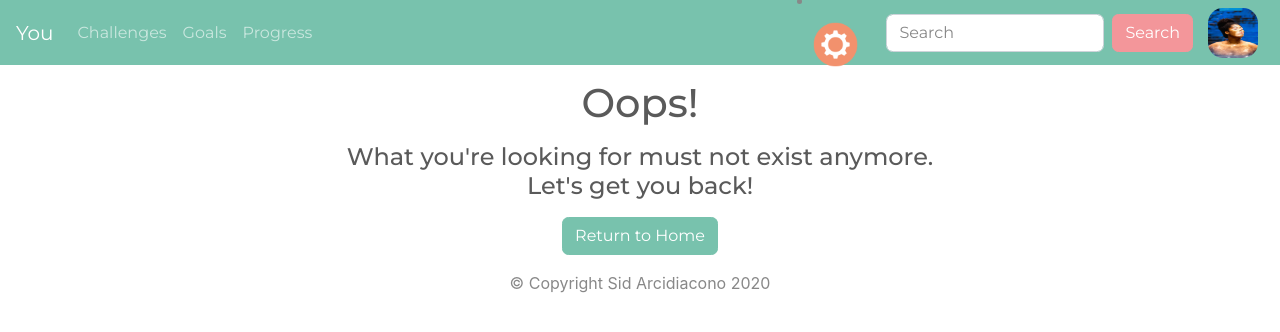
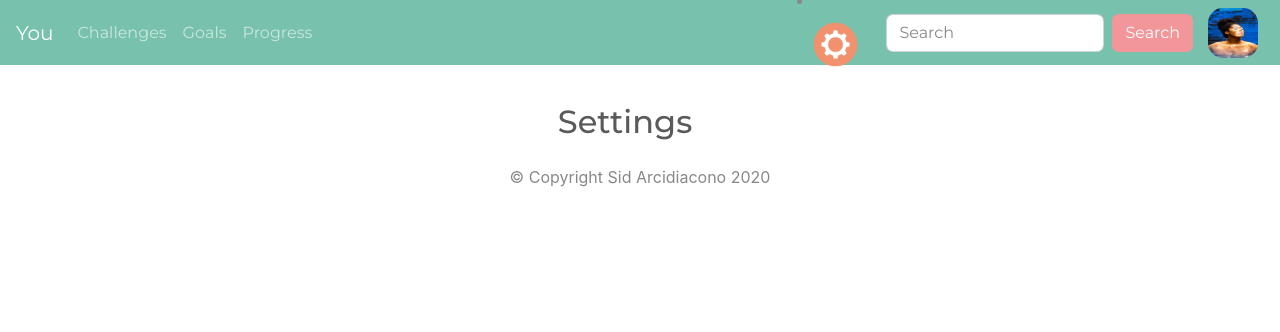
Before and after one commit to sidneyarcidiacono/you, a Flask app: page /settings in a window 1280 px wide. Shown: the top 332 px of the page. Run offline with Flask 2, Linux system fonts and the light colour scheme; the visitor is signed in with stand-in values (Sample User, id 1); some libraries are stand-ins or nearby versions.

Commit message:
Styling updates & creating settings template

```diff
--- a/you_app/static/css/styles.css
+++ b/you_app/static/css/styles.css
@@ -5,6 +5,21 @@
 
 header {
   height: 55px;
+}
+
+.flash-messages {
+  align-items: center;
+  background-color: transparent;
+  display: flex;
+  flex-direction: column;
+  justify-content: center;
+  position: absolute;
+  left: 50vh;
+  top: 40px;
+  margin-top: 50px;
+  margin-bottom: 25px;
+  text-align: center;
+  z-index: 100;
 }
 
 .jumbotron{
--- a/you_app/static/js/main.js
+++ b/you_app/static/js/main.js
@@ -2,54 +2,6 @@
 const openAtAGlanceBtn = document.getElementById('open-glance')
 const atAGlance = document.getElementById('at-a-glance')
 
-// Global variables for check in modal
-const openCheckIn = document.getElementById('open-checkin-modal')
-const checkInModal = document.getElementById('checkin-modal')
-const checkInCategory = document.getElementById('checkin-cat-select')
-const xButton = document.getElementById('x-checkin-btn')
-const closeCheckInBtn = document.getElementById('close-checkin')
-const saveCheckInBtn = document.getElementById('save-checkin')
-const checkInModalBackdrop = document.getElementById('checkin-modal-backdrop')
-
-// Event handler to show backdrop
-const toggleBackdropHandler = () => {
-  checkInModalBackdrop.classList.toggle('visible')
-}
-
-// Event handler to open checkin modal
-const openCheckInHandler = () => {
-  checkInModal.style.display = 'block'
-  toggleBackdropHandler()
-}
-
-// Event handler to close checkin modal
-const saveCheckIn = () => {
-  checkInModal.style.display = 'none'
-  toggleBackdropHandler()
-}
-
-const closeCheckInModal = () => {
-  checkInModal.style.display = 'none'
-  toggleBackdropHandler()
-}
-
-// Event handler functions for check in modal inner events
-const checkInHandler = () => {
-  const inputLabel = document.getElementById('input-label')
-  const hiddenForm = document.getElementById('checkin-form-part-two')
-  if (checkInCategory.value == "Water Intake") {
-    inputLabel.innerHTML = "How many oz did you drink today?"
-  } else if (checkInCategory.value == "Steps") {
-    inputLabel.innerHTML = "How many steps did you take today?"
-  } else if (checkInCategory.value == "Heart Rate") {
-    inputLabel.innerHTML = "What is your current resting heart rate?"
-  } else if (checkInCategory.value == "Calories") {
-    inputLabel.innerHTML = "How many calories have you had today?"
-  } else if (checkInCategory.value == "Weight") {
-    inputLabel.innerHTML = "What is your goal weight in pounds?"
-  }
-  hiddenForm.classList.remove('invisible')
-}
 
 // At a glance opening handler func
 const openGlanceHandler = () => {
@@ -58,10 +10,3 @@ const openGlanceHandler = () => {
 
 // At a glance event listener
 openAtAGlanceBtn.addEventListener('click', openGlanceHandler)
-
-// Event listener for check in modal
-openCheckIn.addEventListener('click', openCheckInHandler)
-closeCheckInBtn.addEventListener('click', closeCheckInModal)
-xButton.addEventListener('click', closeCheckInModal)
-saveCheckInBtn.addEventListener('click', saveCheckIn)
-checkInCategory.addEventListener('change', checkInHandler)
--- a/you_app/templates/base.html
+++ b/you_app/templates/base.html
@@ -3,12 +3,12 @@
 
 <head>
   <meta charset="utf-8">
-  <meta name="viewport" content="width=device-width, initial-scale=1, maximum-scale=1">
+  <!-- <meta name="viewport" content="width=device-width, initial-scale=1, maximum-scale=1"> -->
   <title>You</title>
   <link rel="stylesheet" href="{{ url_for('static', filename='css/bootstrap.css') }}">
   <link rel="stylesheet" href="{{ url_for('static', filename='css/styles.css') }}">
   <script type="text/javascript" src="{{ url_for('static', filename='js/main.js') }}" defer></script>
-  <script type="text/javascript"src="{{ url_for('static', filename='js/checkin.js') }}" defer></script>
+  <script type="text/javascript" src="{{ url_for('static', filename='js/checkin.js') }}" defer></script>
   <script src="https://code.jquery.com/jquery-3.5.1.slim.min.js" integrity="sha384-DfXdz2htPH0lsSSs5nCTpuj/zy4C+OGpamoFVy38MVBnE+IbbVYUew+OrCXaRkfj" crossorigin="anonymous" defer></script>
   <script src="https://cdn.jsdelivr.net/npm/bootstrap@4.5.3/dist/js/bootstrap.bundle.min.js" integrity="sha384-ho+j7jyWK8fNQe+A12Hb8AhRq26LrZ/JpcUGGOn+Y7RsweNrtN/tE3MoK7ZeZDyx" crossorigin="anonymous" defer></script>
   {% block head %}{% endblock %}
@@ -39,9 +39,10 @@
         </ul>
         <!-- SETTINGS DROPDOWN -->
         <li class="nav-item dropdown">
-          <a class="nav-link dropdown-toggle" data-toggle="dropdown" href="#" role="button" aria-haspopup="true" aria-expanded="false">{% if current_user.is_authenticated %}<img src="{{ url_for('static', filename='assets/settings.png') }}" alt="Gear icon" id="settings-dropdown"></a>
+          <a class="nav-link dropdown-toggle" data-toggle="dropdown" href="#" role="button" aria-haspopup="true" aria-expanded="false">{% if current_user.is_authenticated %}<img src="{{ url_for('static', filename='assets/settings.png') }}"
+              alt="Gear icon" id="settings-dropdown"></a>
           <div class="dropdown-menu">
-            <a class="dropdown-item" href="#">Settings</a>
+            <a href="{{ url_for('user.settings') }}" class="dropdown-item">Settings</a>
             <button class="dropdown-item" id="open-checkin-modal">Check In</button>
             <div class="dropdown-divider"></div>
             <a class="dropdown-item" href="{{ url_for('user.logout') }}">Log Out</a>
@@ -63,19 +64,17 @@
         {% endif %}
       </div>
     </nav>
+  </header>
   <!-- INITIALIZE FLASH MESSAGES -->
-    <div class="row text-center w-100">
-      <div class="col-md-6 ml-auto mr-auto mt-2">
+  <div class="flash-messages">
     {% with messages = get_flashed_messages() %}
     {% if messages %}
     {% for message in messages %}
-        <p>{{ message }}</p>
+    <p class="text-center">{{ message }}</p>
     {% endfor %}
     {% endif %}
     {% endwith %}
   </div>
-    </div>
-  </header>
   <div class="row w-100">
     <!-- AT A GLANCE CARD -->
     <div class="glance-card p-0 invisible" id="at-a-glance">
@@ -136,6 +135,45 @@
         </div>
       </div>
     </div>
+    <!-- SETTINGS MODAL -->
+
+    <div class="modal" id="checkin-modal">
+      <div class="modal-dialog" role="document">
+        <div class="modal-content">
+          <div class="modal-header">
+            <h5 class="modal-title">Check In</h5>
+            <button type="button" class="close" data-dismiss="modal" aria-label="Close">
+              <span aria-hidden="true" id="x-checkin-btn">&times;</span>
+            </button>
+          </div>
+          <div class="modal-body">
+            <form action="{{ url_for('check_in.add_check_in')}}" method="POST" id="check-in-form">
+              <div class="row w-100 justify-content-center">
+                <div class="col-md-6">
+                  <label for="checkin-category">What goal is this for?</label>
+                  <select class="form-control" name="checkin-category" id="checkin-cat-select" form="check-in-form">
+                    <option value="pick-one">Select One</option>
+                    <option value="Water Intake">Water Intake</option>
+                    <option value="Steps">Steps</option>
+                    <option value="Heart Rate">Resting Heart Rate</option>
+                    <option value="Calories">Calories</option>
+                    <option value="Weight">Weight</option>
+                  </select>
+                  <div class="invisible" id="checkin-form-part-two">
+                    <label for="input" id="input-label">Placeholder</label>
+                    <input class="form-control" type="number" name="goal" id="goal">
+                  </div>
+                </div>
+              </div>
+          </div>
+          <div class="modal-footer">
+            <button type="submit" class="btn btn-primary" id="save-checkin">Save changes</button>
+            <button type="button" class="btn btn-secondary" data-dismiss="modal" id="close-checkin">Close</button>
+            </form>
+          </div>
+        </div>
+      </div>
+    </div>
   </div>
   {% block content %}{% endblock %}
   <!-- FOOTER -->
--- /dev/null
+++ b/you_app/templates/settings.html
@@ -0,0 +1,13 @@
+{% extends 'base.html' %}
+
+{% block content %}
+
+<div class="container-fluid w-100">
+  <div class="row w-100 text-center justify-content-center">
+    <div class="col-md-9 justify-content-center mt-5">
+      <h2>Settings</h2>
+    </div>
+  </div>
+</div>
+
+{% endblock %}
--- a/you_app/user/routes.py
+++ b/you_app/user/routes.py
@@ -66,3 +66,14 @@ def logout():
     logout_user()
     flash("You have successfully logged out!")
     return redirect(url_for("main.homepage"))
+
+
+@user.route("/settings", methods=["GET", "POST"])
+@login_required
+def settings():
+    """Allow user to edit their personal settings."""
+    if request.method == "GET":
+        return render_template("settings.html")
+    elif request.method == "POST":
+        flash("Your account has been updated!")
+        return redirect(url_for("user.settings"))
```
Also changed, not shown: you_app/static/js/checkin.js (+55 -0 lines), you_app/database.db, you_app/static/assets/04db196d7f02ba33.jpg (added). Lines whose indentation alone changed are shown as unchanged.
